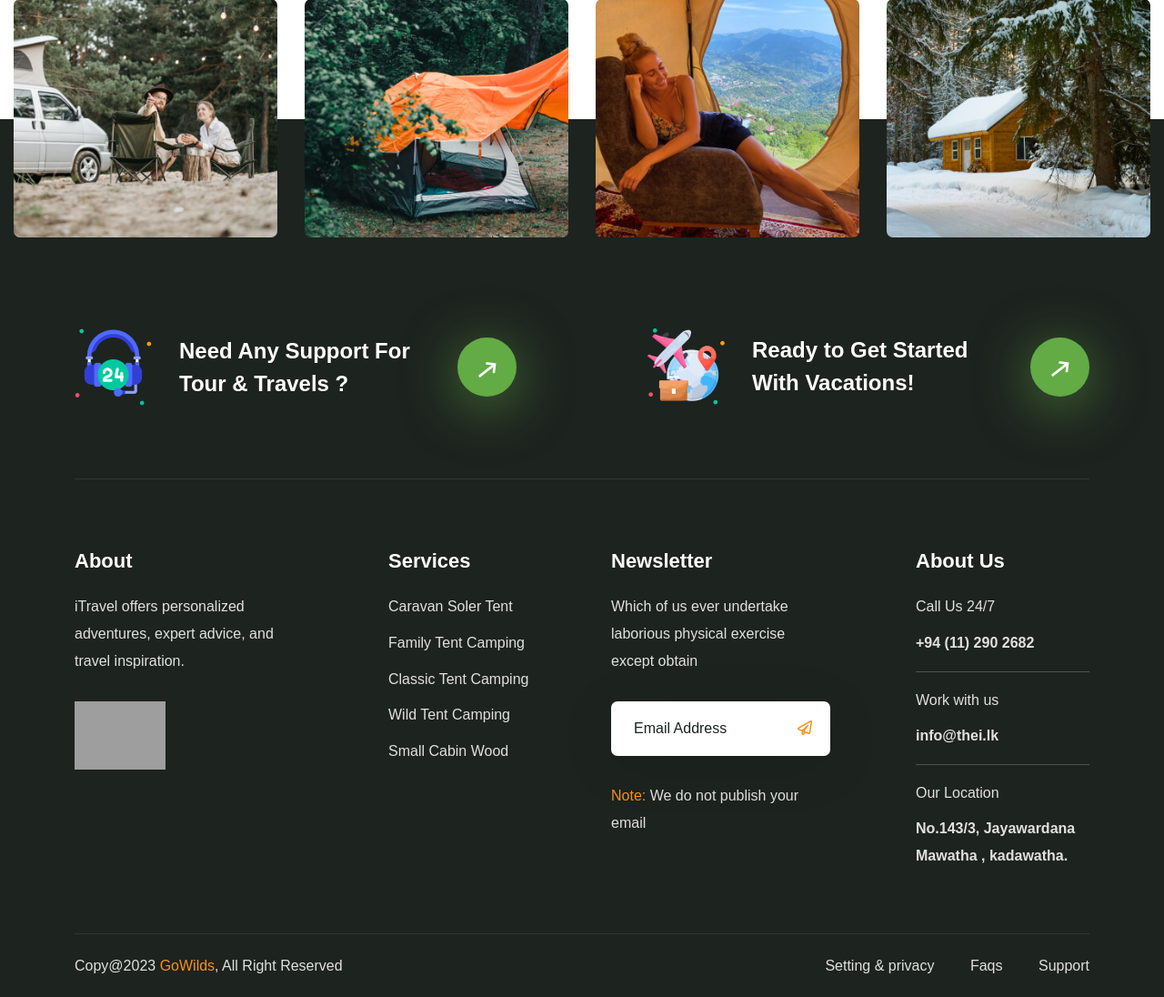
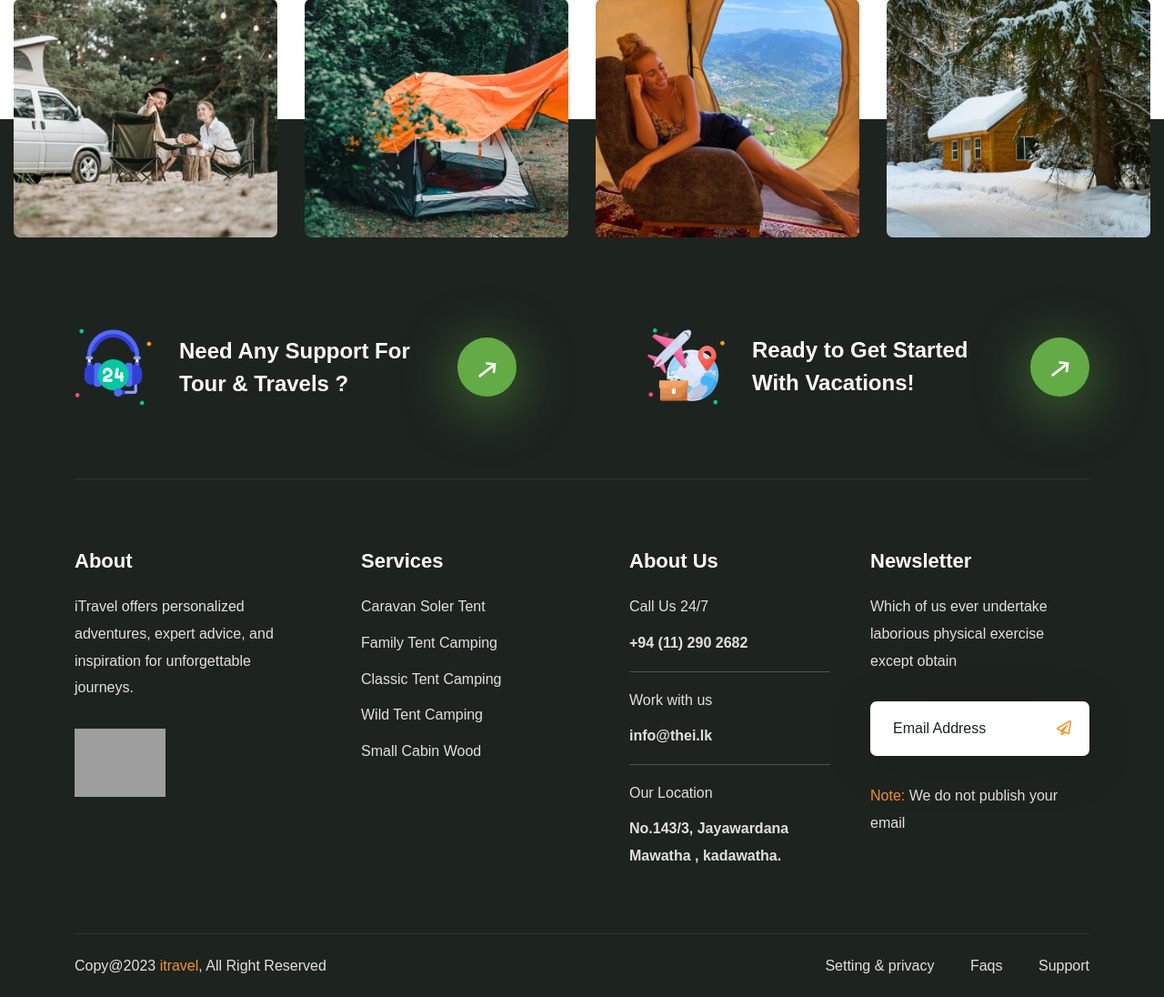
Before and after one commit to Uservices-team/itravel, a PHP site: page /tour in a window 1280 px wide. Shown: the part 1756-2852 px from the top of the page at 91% size. Run offline with PHP 8.4, Linux system fonts and the light colour scheme; grey boxes are pictures that could not be loaded.

Commit message:
updated footer

```diff
--- a/includes/footer.php
+++ b/includes/footer.php
@@ -38,14 +38,14 @@
                             <div class="footer-widget about-company-widget mb-40 wow fadeInUp">
                                 <h4 class="widget-title">About</h4>
                                 <div class="footer-content">
-                                    <p>iTravel offers personalized adventures, expert advice, and travel inspiration.</p>
+                                <p>iTravel offers personalized adventures, expert advice, and inspiration for unforgettable journeys.</p>
                                     <a href="#" class="footer-logo"><img width="100px" height="auto" src="assets/images/logo/itravel-logo" alt="Site Logo"></a>
                                 </div>
                             </div>
                         </div>
                         <div class="col-lg-3 col-md-6">
                             <!--=== Footer Widget ===-->
-                            <div class="footer-widget service-nav-widget mb-40 pl-lg-60 wow fadeInDown">
+                            <div class="footer-widget service-nav-widget mb-40 pl-lg-30 wow fadeInDown">
                                 <h4 class="widget-title">Services</h4>
                                 <div class="footer-content">
                                     <ul class="footer-widget-nav">
@@ -54,6 +54,24 @@
                                         <li><a href="#">Classic Tent Camping</a></li>
                                         <li><a href="#">Wild Tent Camping</a></li>
                                         <li><a href="#">Small Cabin Wood</a></li>
+                                    </ul>
+                                </div>
+                            </div>
+                        </div>
+                        <div class="col-lg-3 col-md-6">
+                            <!--=== Footer Widget ===-->
+                            <div class="footer-widget service-nav-widget mb-40 pl-lg-40 wow fadeInDown">
+                                <h4 class="widget-title">About Us</h4>
+                                <div class="footer-content">
+                                    <ul class="footer-widget-nav">
+                                        <li>Call Us 24/7</li>
+                                        <li><a href="tel:+94112902682" style="font-weight: bold;">+94 (11) 290 2682</a></li>
+                                        <hr>
+                                        <li>Work with us</li>
+                                        <li><a href="mailto:info@thei.lk" style="font-weight: bold;">info@thei.lk</a></li>
+                                        <hr>
+                                        <li>Our Location</li>
+                                        <li><a href="https://maps.app.goo.gl/oH1Lj2bNzyhkHH7o7" style="font-weight: bold;">No.143/3, Jayawardana Mawatha , kadawatha.</a></li>
                                     </ul>
                                 </div>
                             </div>
@@ -76,24 +94,6 @@
                                 <p><span style="color: #f7921e;">Note:</span> We do not publish your email</p>
                             </div>
                         </div>
-                        <div class="col-lg-3 col-md-6">
-                            <!--=== Footer Widget ===-->
-                            <div class="footer-widget service-nav-widget mb-40 pl-lg-70 wow fadeInDown">
-                                <h4 class="widget-title">About Us</h4>
-                                <div class="footer-content">
-                                    <ul class="footer-widget-nav">
-                                        <li>Call Us 24/7</li>
-                                        <li><a href="tel:+94112902682" style="font-weight: bold;">+94 (11) 290 2682</a></li>
-                                        <hr>
-                                        <li>Work with us</li>
-                                        <li><a href="mailto:info@thei.lk" style="font-weight: bold;">info@thei.lk</a></li>
-                                        <hr>
-                                        <li>Our Location</li>
-                                        <li><a href="https://maps.app.goo.gl/oH1Lj2bNzyhkHH7o7" style="font-weight: bold;">No.143/3, Jayawardana Mawatha , kadawatha.</a></li>
-                                    </ul>
-                                </div>
-                            </div>
-                        </div>
                     </div>
                 </div>
                 <!--=== Footer Copyright ===-->
@@ -102,7 +102,7 @@
                         <div class="col-lg-6">
                             <!--=== Footer Text ===-->
                             <div class="footer-text">
-                                <p>Copy@2023 <span style="color: #F7921E;">GoWilds</span>, All Right Reserved</p>
+                                <p>Copy@2023 <span style="color: #F7921E;">itravel</span>, All Right Reserved</p>
                             </div>
                         </div>
                         <div class="col-lg-6">
```
